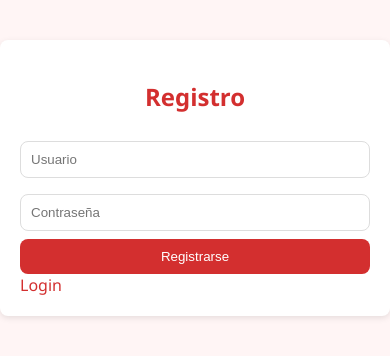
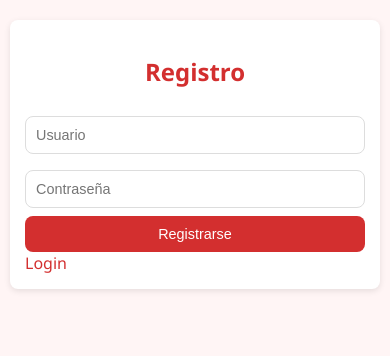
Before and after one commit to Erlantzcg89/RedSocial2026Client, an Angular app: page /register in a window 390 px wide. Shown: the top 356 px of the page. Built offline with nearby package versions, Linux system fonts and the light colour scheme.

Commit message:
responsive

```diff
--- a/src/app/components/home/home.component.css
+++ b/src/app/components/home/home.component.css
@@ -3,11 +3,13 @@
 }
 
 button {
-  margin-top: 20px;
+  margin-bottom: 15px;
 }
 
-nav {
-  margin-top: 20px;
+p {
+  font-weight: 500;
+  margin-bottom: 20px;
+  word-wrap: break-word;
 }
 
 nav a {
--- a/src/app/components/login/login.component.css
+++ b/src/app/components/login/login.component.css
@@ -5,16 +5,18 @@
 form {
   display: flex;
   flex-direction: column;
-  gap: 10px;
 }
 
-div.message {
-  color: var(--primary-color);
-  font-weight: bold;
-  margin-bottom: 10px;
+input {
+  margin-bottom: 12px;
 }
 
-a {
-  display: inline-block;
+button {
   margin-top: 10px;
 }
+
+.message {
+  margin-bottom: 15px;
+  font-weight: 500;
+  color: var(--primary-color);
+}
--- a/src/app/components/register/register.component.css
+++ b/src/app/components/register/register.component.css
@@ -5,16 +5,18 @@
 form {
   display: flex;
   flex-direction: column;
-  gap: 10px;
 }
 
-div.message {
-  color: var(--primary-color);
-  font-weight: bold;
-  margin-bottom: 10px;
+input {
+  margin-bottom: 12px;
 }
 
-a {
-  display: inline-block;
+button {
   margin-top: 10px;
 }
+
+.message {
+  margin-bottom: 15px;
+  font-weight: 500;
+  color: var(--primary-color);
+}
--- a/src/styles.css
+++ b/src/styles.css
@@ -1,4 +1,3 @@
-/* You can add global styles to this file, and also import other style files */
 /* 🎨 Paleta global basada en tonos rojos */
 :root {
   --primary-color: #d32f2f;
@@ -8,6 +7,7 @@
   --text-light: #fff;
   --border-radius: 8px;
   --transition: 0.3s ease;
+  --container-max-width: 400px;
 }
 
 /* 🌍 Estilos globales */
@@ -19,14 +19,16 @@ body {
   padding: 0;
 }
 
+/* Encabezados */
 h2 {
   color: var(--primary-color);
   text-align: center;
+  margin-bottom: 20px;
 }
 
 /* 🧠 Layout general */
 .container {
-  max-width: 400px;
+  max-width: var(--container-max-width);
   margin: 40px auto;
   padding: 20px;
   background: white;
@@ -41,8 +43,9 @@ button {
   color: var(--text-light);
   border: none;
   border-radius: var(--border-radius);
-  padding: 10px;
+  padding: 12px;
   cursor: pointer;
+  font-size: 1rem;
   transition: background var(--transition);
 }
 
@@ -63,6 +66,7 @@ input {
   border-radius: var(--border-radius);
   border: 1px solid #ddd;
   box-sizing: border-box;
+  font-size: 1rem;
 }
 
 /* 🔗 Enlaces */
@@ -75,3 +79,20 @@ a {
 a:hover {
   color: var(--primary-hover);
 }
+
+/* 📱 Media Queries para responsive */
+@media (max-width: 500px) {
+  .container {
+    margin: 20px 10px;
+    padding: 15px;
+  }
+
+  h2 {
+    font-size: 1.5rem;
+  }
+
+  button, input {
+    font-size: 0.9rem;
+    padding: 10px;
+  }
+}
```
